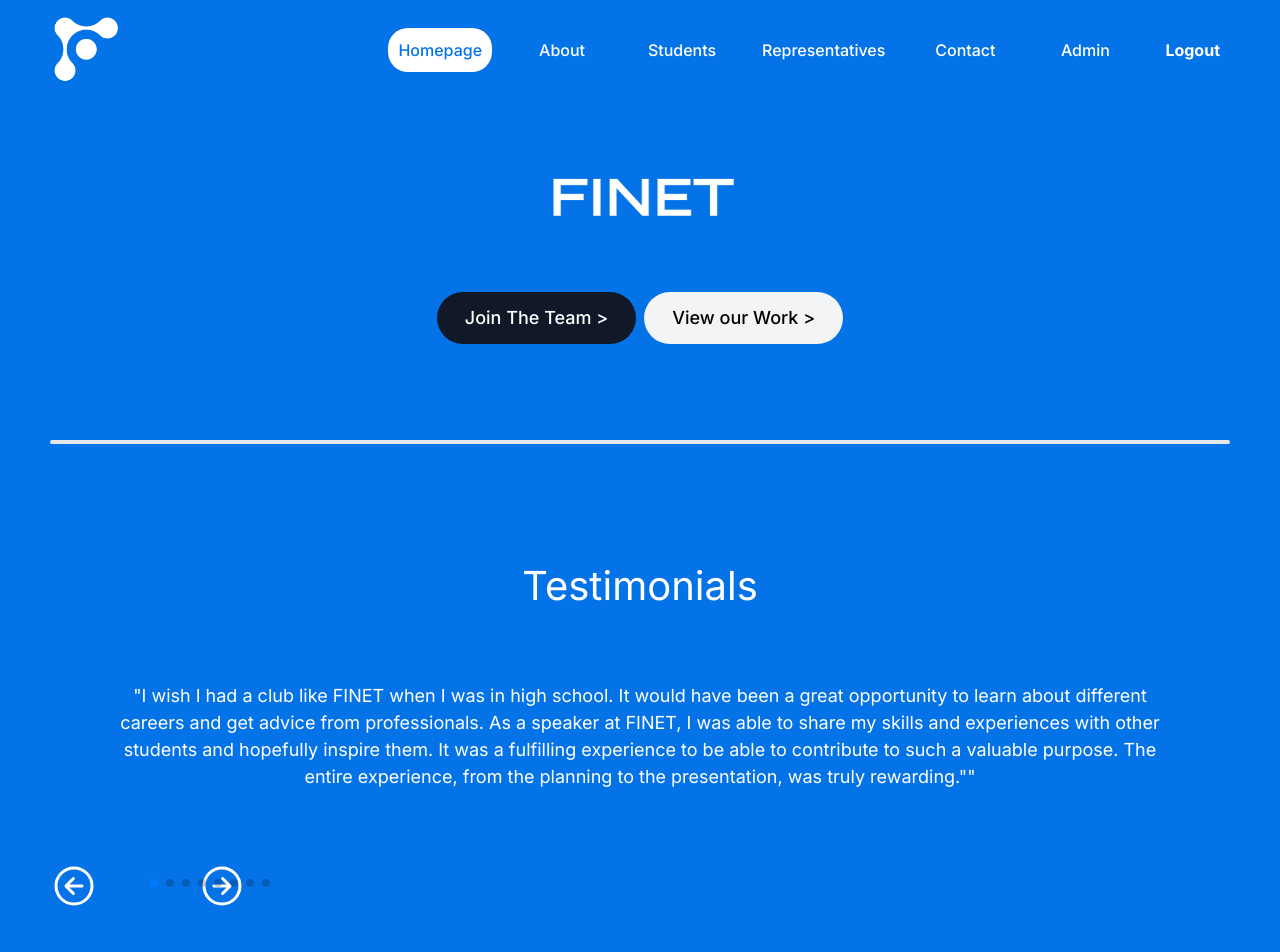
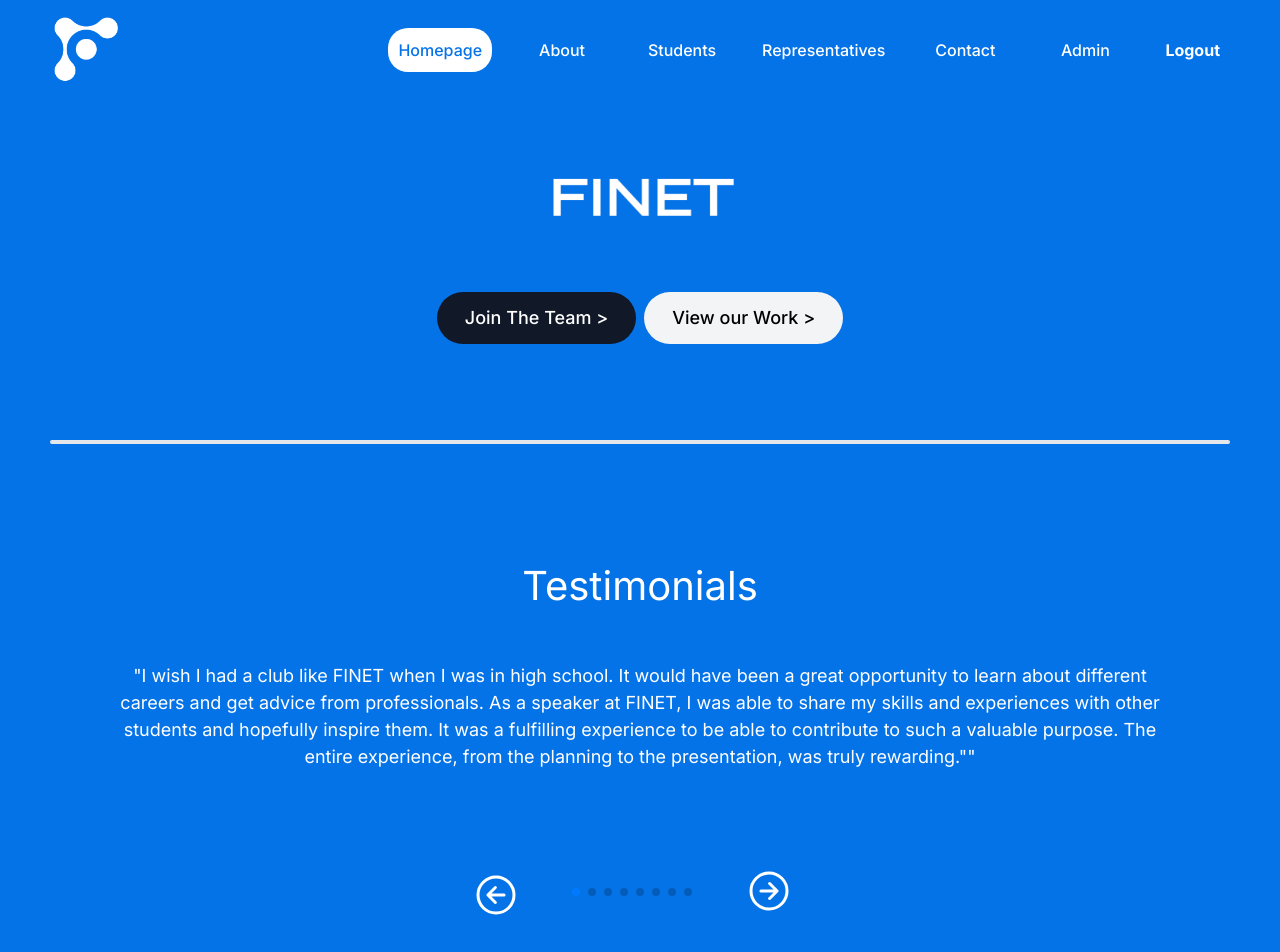
Before and after one commit to AaronTi30/finet, a Next.js app: page / in a window 1280 px wide. Shown: the top 952 px of the page. Built offline with nearby package versions, Linux system fonts and the light colour scheme.

Commit message:
FIX: ADD style pagination and arrow icons

```diff
--- a/src/app/globals.css
+++ b/src/app/globals.css
@@ -48,8 +48,8 @@ a{
     display: flex;
     justify-content: center;
     align-items: center;
-    padding-bottom: 50px;
-    padding-top: 50px;
+    padding-bottom: 70px;
+    padding-top: 30px;
     padding-left: 50px;
     padding-right: 50px;
 }
--- a/src/components/testimonial-slider/Testimonials.jsx
+++ b/src/components/testimonial-slider/Testimonials.jsx
@@ -55,7 +55,7 @@ const Testimonial = () => {
                 <IonIcon icon={arrowBackCircleOutline}></IonIcon>
             </div>
             <div className={styles.next}>
-                <ion-icon icon={arrowForwardCircleOutline}></ion-icon>
+                <IonIcon icon={arrowForwardCircleOutline}></IonIcon>
             </div>
             <div className={styles.pagination}></div>
         </div>
--- a/src/components/testimonial-slider/testimonial.module.css
+++ b/src/components/testimonial-slider/testimonial.module.css
@@ -9,6 +9,7 @@
     bottom: 2rem;
     display: flex;
     align-items: center;
+    justify-content: center;
 }
 
 
@@ -26,11 +27,14 @@
 
 }
 
+.next {
+    font-size: 3rem;
+}
+
 .next ion-icon {
     font-size: 3rem;
     color: var(--text);
-    border-radius: 50% ;
-    transform: translate(100px);
+    transform: translate(225px);
 
 }
 .prev ion-icon {
```
